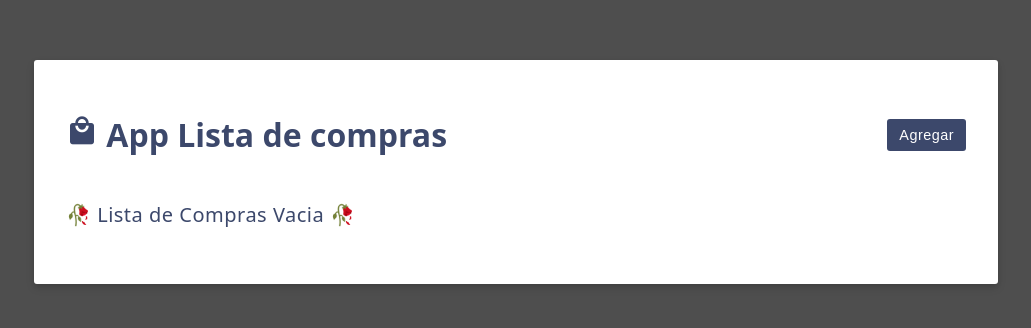
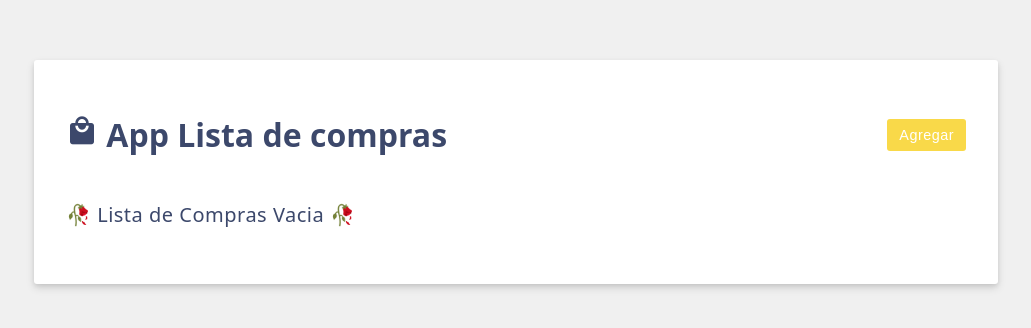
Before and after one commit to BLACK079/SHOPPING-CART-DEL, a Vue app: page / in a window 1280 px wide. Shown: the part 228-556 px from the top of the page, without its empty margins (124-1155 px from the left). Built offline with nearby package versions, Linux system fonts and the light colour scheme.

Commit message:
arreglando estilos

```diff
--- a/src/assets/main.css
+++ b/src/assets/main.css
@@ -1,5 +1,5 @@
 body {
-  background: #4e4e4e;
+  background: #F0F0F0;
   height: 100vh;
   width: 100vw;
   font-family: system-ui, BlinkMacSystemFont, -apple-system, Segoe UI, Roboto,
@@ -107,15 +107,14 @@ li input {
   background: #606f7b;
 }
 .btn-primary {
-  background: #3C486B;
-  color: #fff;
+  background: #F9D949;
+  color: #FFFFFF;
 }
 .btn-primary:hover {
-  background: #26376b;
-  color: #ffffff;
+  background: #F45050;
 }
 .btn-cancel {
-  background: #7a7a7a;
+  background: #F45050;
   color: #FFFFFF;
 }
 .btn-cancel:hover {
```
